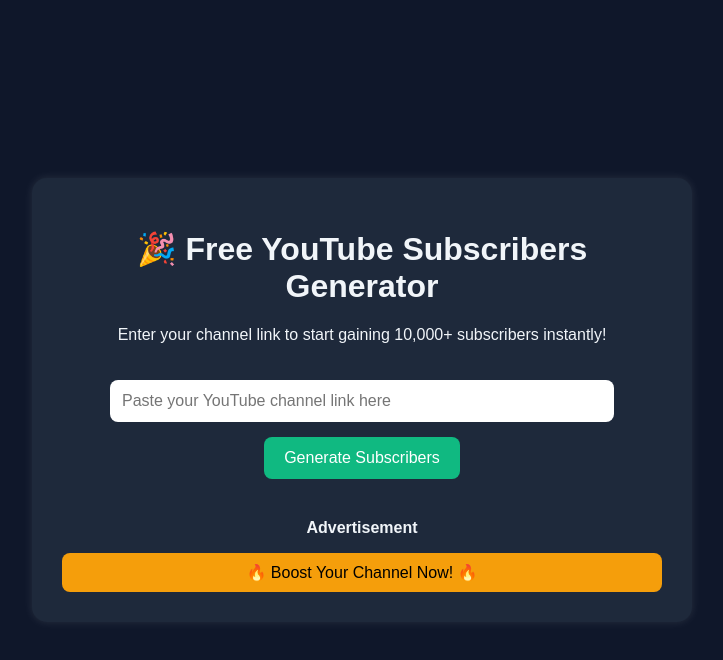
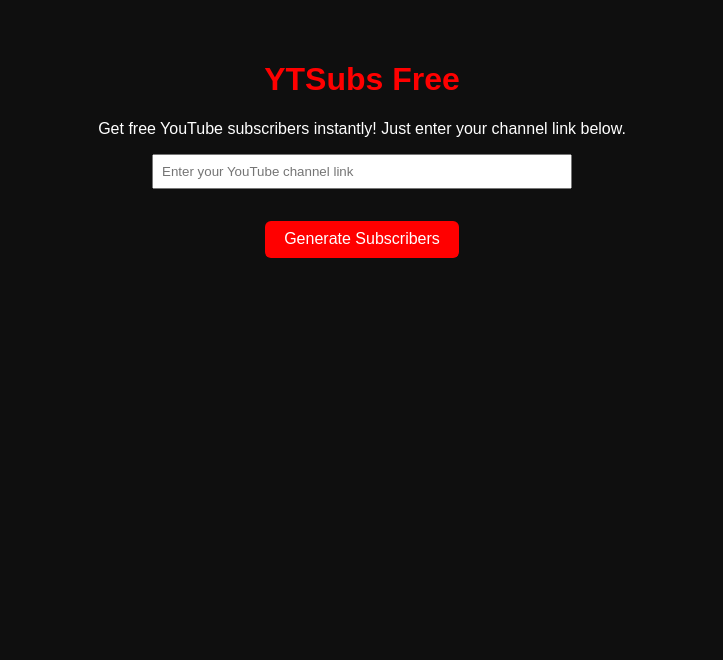
Before and after one commit to Maxwonka/YtsubsFree, a plain HTML site: page index.html in a window 1280 px wide. Shown: the whole page, without its empty margins (278-1001 px from the left). Drawn offline with Linux system fonts and the light colour scheme.

Commit message:
Update index.html

```diff
--- a/index.html
+++ b/index.html
@@ -1,31 +1,98 @@
 <!DOCTYPE html>
 <html lang="en">
 <head>
-  <meta charset="UTF-8">
-  <meta name="viewport" content="width=device-width, initial-scale=1">
-  <title>Free YouTube Subscriber Generator</title>
-  <link rel="stylesheet" href="style.css">
+  <meta charset="UTF-8" />
+  <meta name="viewport" content="width=device-width, initial-scale=1.0" />
+  <title>YTSubs Free - Get Free Subscribers</title>
+
+  <!-- Google AdSense Script -->
+  <script async src="https://pagead2.googlesyndication.com/pagead/js/adsbygoogle.js?client=ca-pub-7376392977427560"
+    crossorigin="anonymous"></script>
+
+  <!-- Styles -->
+  <style>
+    body {
+      font-family: Arial, sans-serif;
+      background: #0f0f0f;
+      color: #ffffff;
+      text-align: center;
+      padding: 2rem;
+    }
+    h1 {
+      color: #ff0000;
+    }
+    input {
+      padding: 0.5rem;
+      width: 60%;
+      max-width: 400px;
+      margin: 1rem auto;
+      display: block;
+    }
+    button {
+      padding: 0.6rem 1.2rem;
+      background: #ff0000;
+      color: white;
+      border: none;
+      border-radius: 6px;
+      cursor: pointer;
+      font-size: 1rem;
+      margin-top: 1rem;
+    }
+    .ads {
+      margin: 2rem auto;
+    }
+  </style>
 </head>
 <body>
-  <div class="container">
-    <h1>🎉 Free YouTube Subscribers Generator</h1>
-    <p>Enter your channel link to start gaining 10,000+ subscribers instantly!</p>
 
-    <input type="text" id="channelInput" placeholder="Paste your YouTube channel link here">
-    <button onclick="startGeneration()">Generate Subscribers</button>
+  <h1>YTSubs Free</h1>
+  <p>Get free YouTube subscribers instantly! Just enter your channel link below.</p>
 
-    <div class="progress-container" id="progressSection">
-      <div class="progress-bar" id="progressBar"></div>
-      <p id="progressText">Starting...</p>
-    </div>
+  <input type="text" placeholder="Enter your YouTube channel link" id="channelInput" />
 
-    <div class="ads">
-      <!-- Ad placeholder (replace with real AdSense later) -->
-      <p><strong>Advertisement</strong></p>
-      <div class="fake-ad">🔥 Boost Your Channel Now! 🔥</div>
-    </div>
+  <button onclick="generate()">Generate Subscribers</button>
+
+  <!-- Ad block 1 -->
+  <div class="ads">
+    <ins class="adsbygoogle"
+         style="display:block"
+         data-ad-client="ca-pub-7376392977427560"
+         data-ad-slot="1234567890"
+         data-ad-format="auto"
+         data-full-width-responsive="true"></ins>
+    <script>
+         (adsbygoogle = window.adsbygoogle || []).push({});
+    </script>
   </div>
 
-  <script src="script.js"></script>
+  <!-- Ad block 2 -->
+  <div class="ads">
+    <ins class="adsbygoogle"
+         style="display:block"
+         data-ad-client="ca-pub-7376392977427560"
+         data-ad-slot="1234567890"
+         data-ad-format="auto"
+         data-full-width-responsive="true"></ins>
+    <script>
+         (adsbygoogle = window.adsbygoogle || []).push({});
+    </script>
+  </div>
+
+  <!-- Script -->
+  <script>
+    function generate() {
+      const channel = document.getElementById('channelInput').value;
+      if (!channel || !channel.includes("youtube.com")) {
+        alert("Please enter a valid YouTube channel link.");
+        return;
+      }
+
+      alert("Generating 1000 subscribers...\nPlease wait a few seconds...");
+      setTimeout(() => {
+        window.location.href = "https://www.youtube.com/watch?v=dQw4w9WgXcQ";
+      }, 3000);
+    }
+  </script>
+
 </body>
 </html>
```
